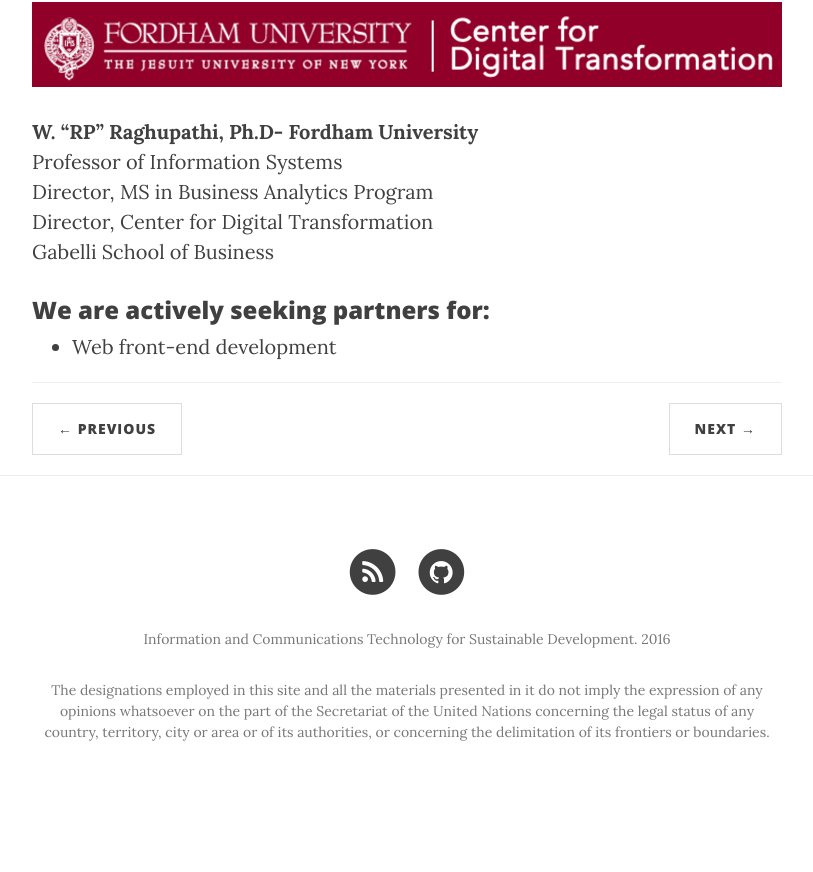
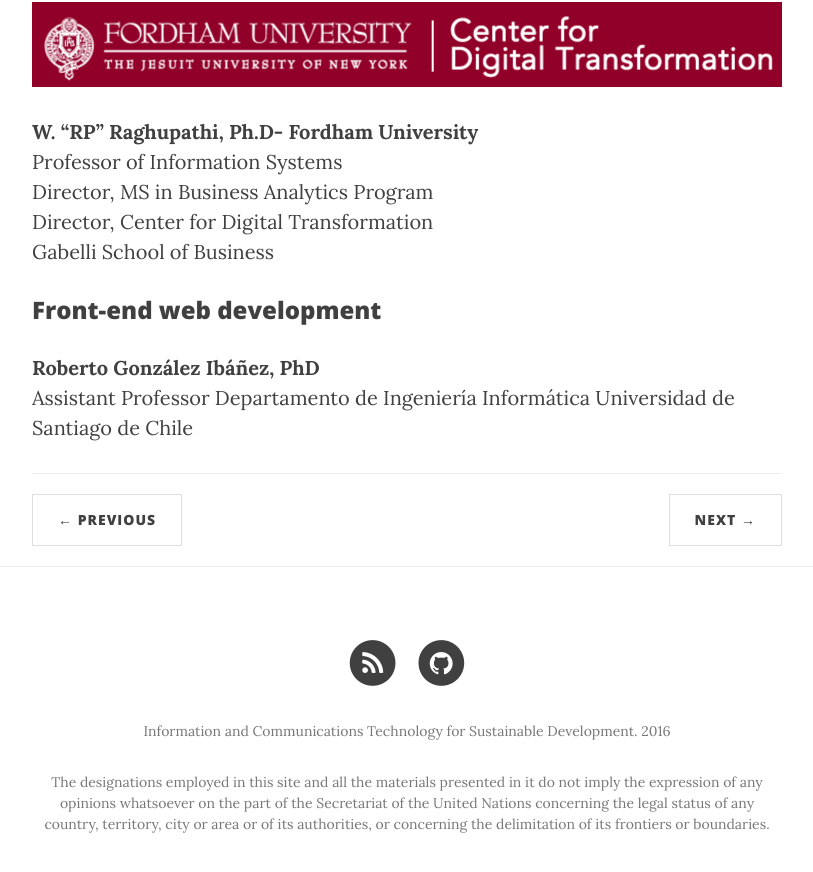
Before and after one commit to jmmnn/ICT4SD.github.io, a Jekyll site: the page built from _posts/2016-09-27-Project_ST_SEARCH.markdown, in a window 1280 px wide and 900 px high, scrolled down 1699 px. Shown: the top 872 px of the window, without its empty margins (233-1046 px from the left). Built offline with Jekyll 4.4.1, drawn with Linux system fonts in a browser that asks for light colours; nearby versions of some CDN libraries; before the commit the page ends 2507 px from its top, so only the background shows below that.

Commit message:
Added U. de Santiago

```diff
--- a/_posts/2016-09-27-Project_ST_SEARCH.markdown
+++ b/_posts/2016-09-27-Project_ST_SEARCH.markdown
@@ -10,7 +10,7 @@
 partners:
   - partner: "Fordham University - Center for Digital Transformation"
   - partner: "Common Crawl Foundation"
-
+  - partner: "Universidad de Santiago de Chile"
 ---
 Project Objective
 ------------
@@ -44,6 +44,8 @@
 Director, Center for Digital Transformation
 Gabelli School of Business
 
-### We are actively seeking partners for:
-
-- Web front-end development
+### Front-end web development
+**Roberto González Ibáñez, PhD**
+Assistant Professor
+Departamento de Ingeniería Informática
+Universidad de Santiago de Chile
```
